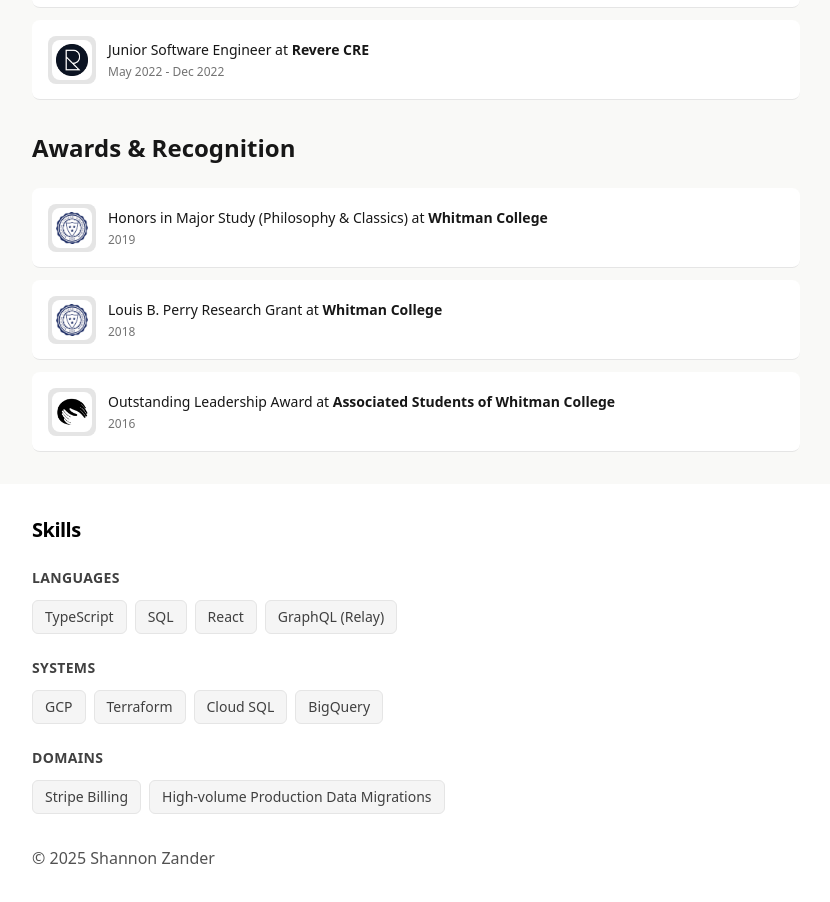
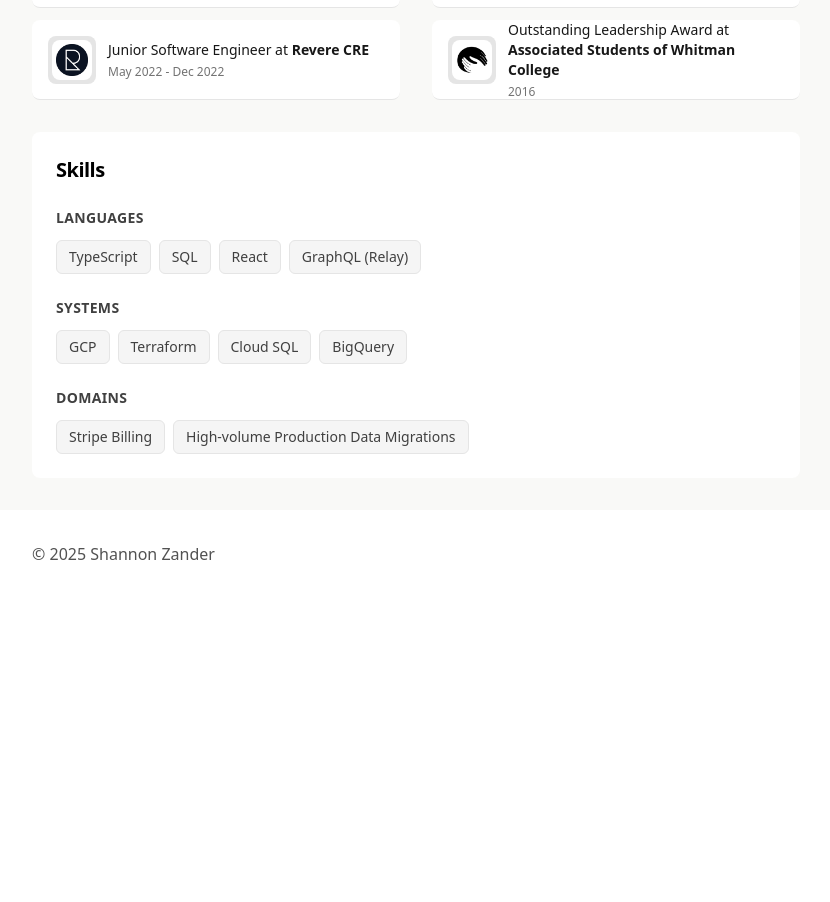
Before and after one commit to sezder/shannon-zander-personal-site, a Next.js app: page / in a window 1280 px wide. Shown: the part 660-1562 px from the top of the page, without its empty margins (224-1054 px from the left). After the commit the page ends 1290 px from the top, so only its background shows below. Built offline with nearby package versions, Linux system fonts and the light colour scheme; no server answers.

Commit message:
Expand gray section to encompass skill

```diff
--- a/app/page.tsx
+++ b/app/page.tsx
@@ -83,7 +83,7 @@
 
       <section className="w-screen mt-8">
         <div className="bg-section-bg dark:bg-neutral-950 py-6 md:py-8">
-          <div className="px-10 sm:px-12 md:px-16 lg:px-[20vw] xl:px-[20vw] grid grid-cols-1 [1085px]:grid-cols-2 gap-8">
+          <div className="px-10 sm:px-12 md:px-16 lg:px-[20vw] xl:px-[20vw] grid grid-cols-1 lg:grid-cols-2 gap-8">
             <div className="flex flex-col justify-center">
               <h2 className="text-2xl font-semibold mb-6 text-neutral-900 dark:text-neutral-100">
                 Working experience
@@ -184,10 +184,8 @@
               </div>
             </div>
           </div>
-        </div>
-      </section>
-
-      <section className="mt-8 px-10 sm:px-12 md:px-16 lg:px-[20vw] xl:px-[20vw]">
+          <div className="mt-8 px-10 sm:px-12 md:px-16 lg:px-[20vw] xl:px-[20vw]">
+            <div className="bg-white dark:bg-neutral-900 rounded-lg p-6">
               <h2 className="mb-6 text-xl font-semibold tracking-tight">Skills</h2>
               <div className="space-y-6">
                 <div>
@@ -236,6 +234,9 @@
                   </div>
                 </div>
               </div>
+            </div>
+          </div>
+        </div>
       </section>
     </>
   )
```
Lines whose indentation alone changed are shown as unchanged.
